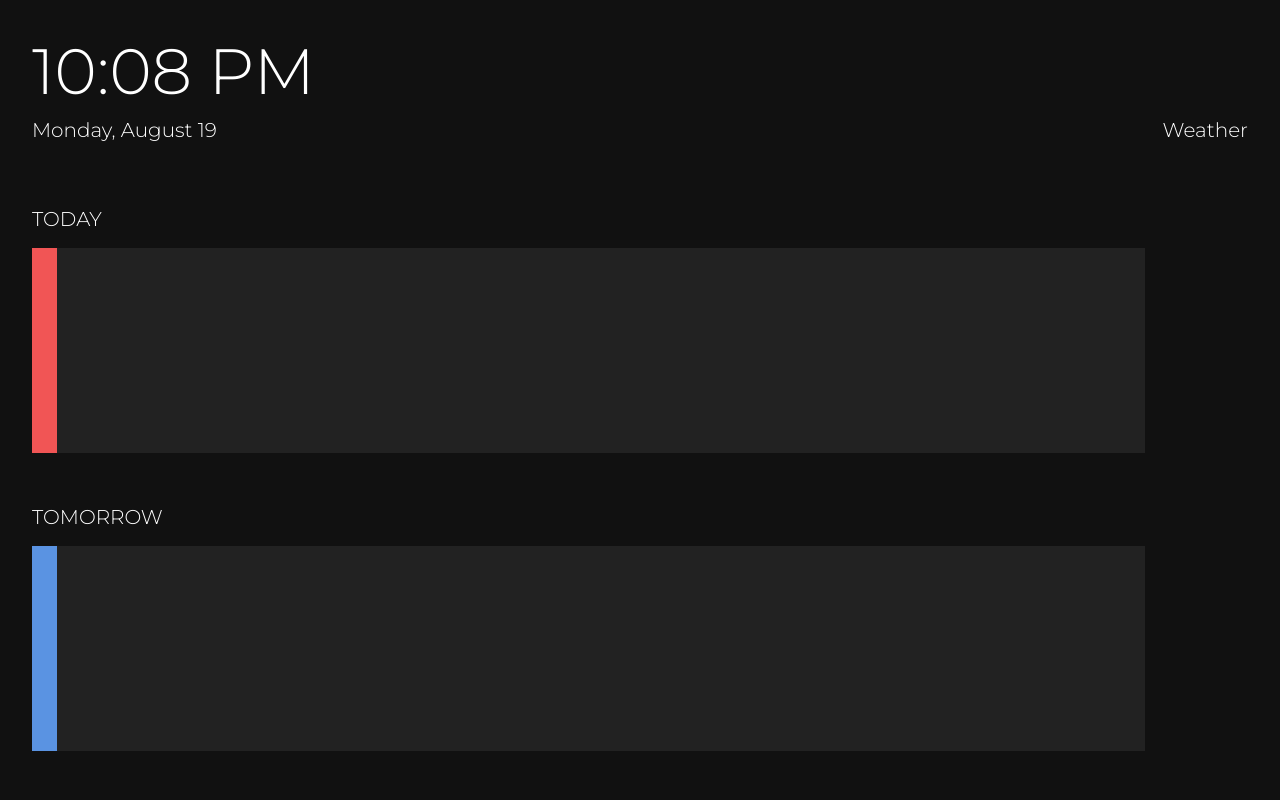
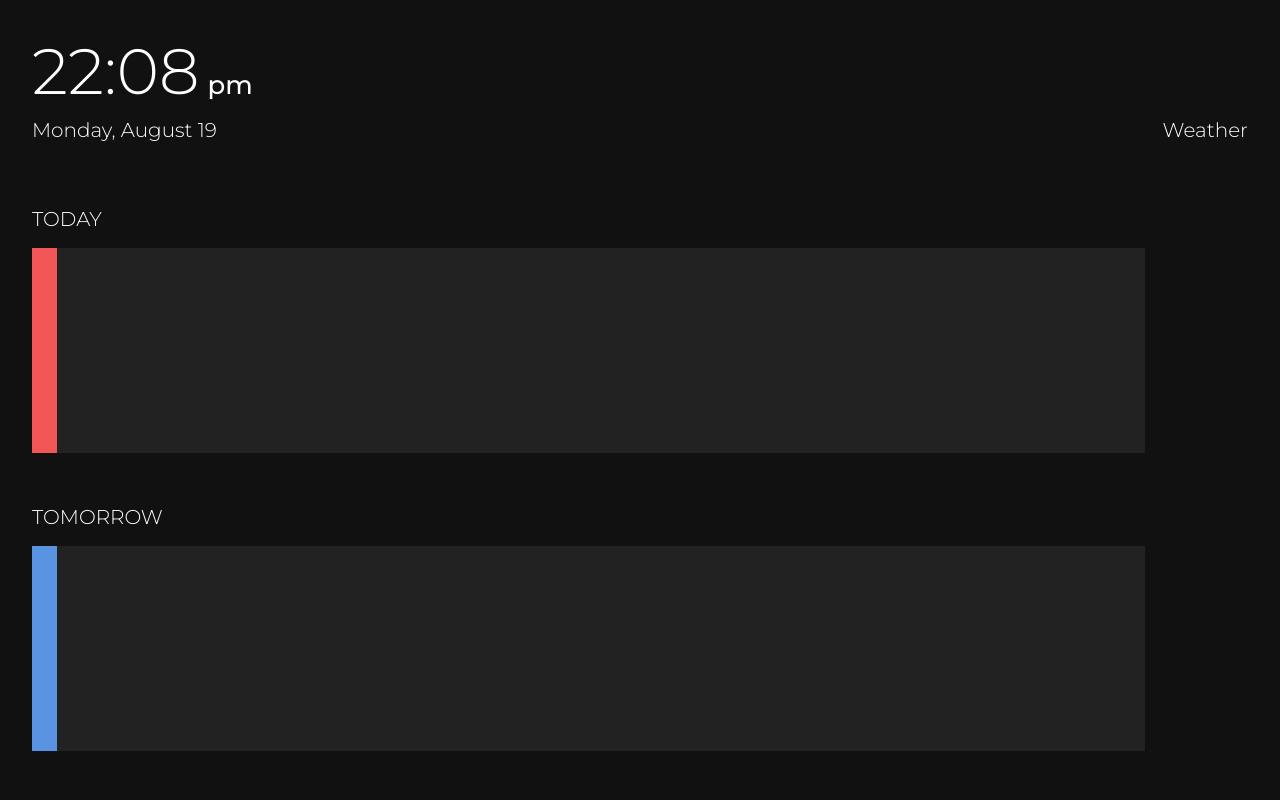
Before and after one commit to insidae/Status-Board, a React app: page / in a window 1280 px wide. Shown: the top 800 px of the page. Built offline with nearby package versions, Linux system fonts and the light colour scheme.

Commit message:
Updating am/pm code so it can be styled separately to 'time'

```diff
--- a/src/App.scss
+++ b/src/App.scss
@@ -37,6 +37,12 @@
     margin: 0;
   }
 
+  .ampm {
+    font-size: 26px;
+    font-weight: 500;
+    margin-left: 8px;
+  }
+
   .date {
     margin-top: 8px;
   }
--- a/src/components/TimeDate.js
+++ b/src/components/TimeDate.js
@@ -8,7 +8,8 @@ class TimeContainer extends Component {
         day: d.getDay(),
         month: d.getMonth(),
         date: d.getDate(),
-        time: d.toLocaleTimeString([], {hour: '2-digit', minute:'2-digit', hour12: true})
+        time: d.toLocaleTimeString([], {hour: '2-digit', minute:'2-digit', hour12: false}),
+        ampm: d.getHours() >= 12 ? 'PM' : 'AM'
       }
     this.countingSecond = this.countingSecond.bind(this)
   }
@@ -18,10 +19,11 @@ class TimeContainer extends Component {
       day: d.getDay(),
       month: d.getMonth(),
       date: d.getDate(),
-      time: d.toLocaleTimeString([], {hour: '2-digit', minute:'2-digit', hour12: true})
+      time: d.toLocaleTimeString([], {hour: '2-digit', minute:'2-digit', hour12: false}),
+      ampm: d.getHours() >= 12 ? 'pm' : 'am'
     })
   }
-  componentWillMount() {
+  UNSAFE_componentWillMount() {
     setInterval(this.countingSecond, 1000)
   }
   render() {
@@ -29,7 +31,7 @@ class TimeContainer extends Component {
     const days = ["Sunday", "Monday", "Tuesday", "Wednesday", "Thursday", "Friday", "Saturday"]
   return (
       <div className='time-date section'>
-        <h1 className='time'>{this.state.time}</h1>
+        <h1 className='time'>{this.state.time}<span className='ampm'>{this.state.ampm}</span></h1>
         <h2 className='date'>{days[this.state.day]}, {months[this.state.month]} {this.state.date}</h2>
       </div>
     )
```
